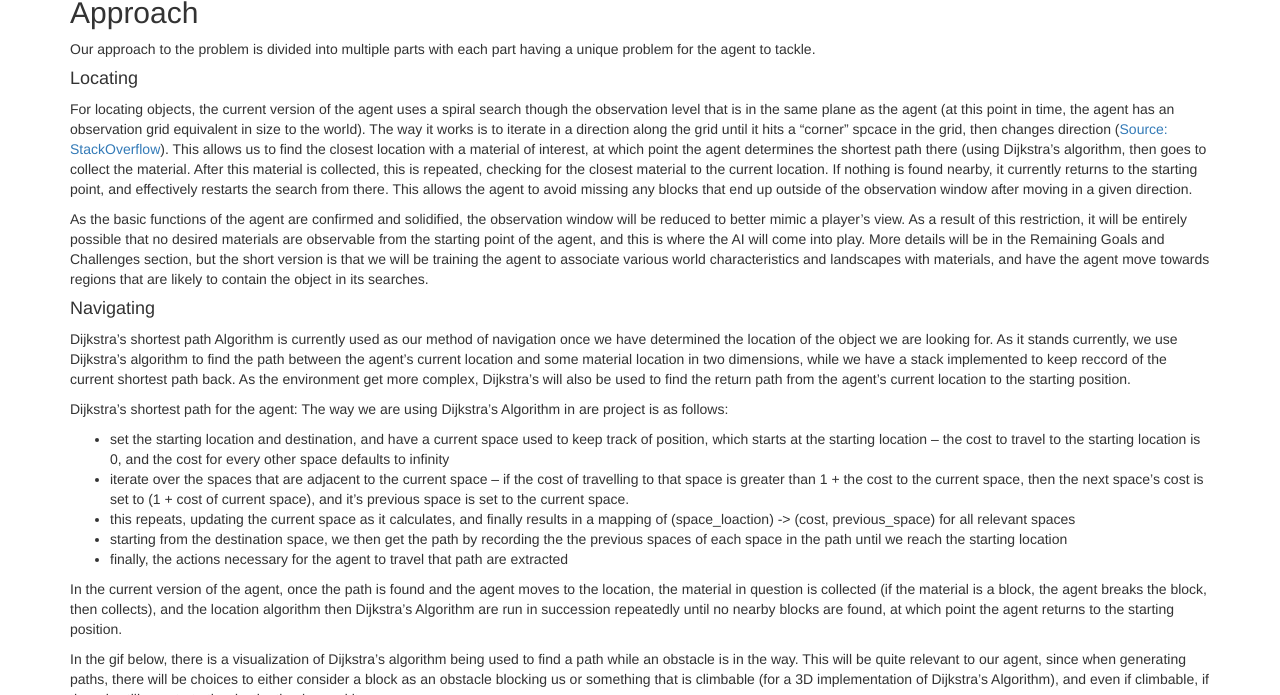
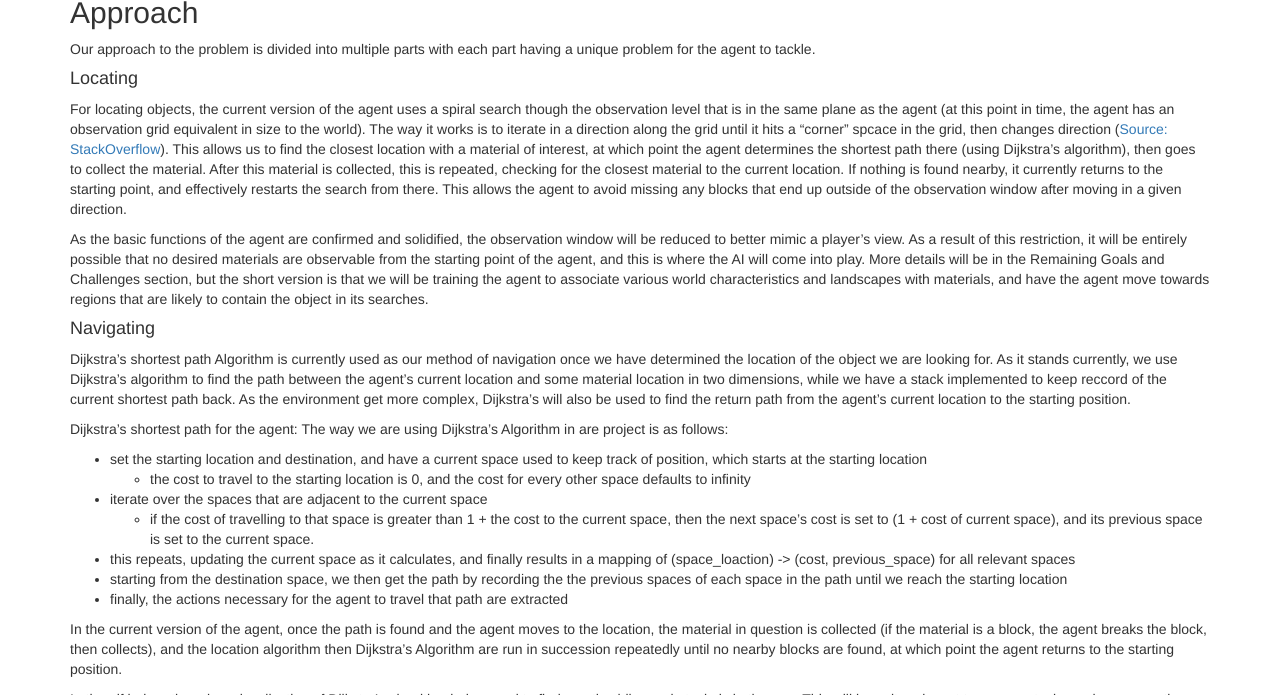
Before and after one commit to dheyay/mAIncrafters, a Jekyll site: the page built from docs/status.md, in a window 1280 px wide and 900 px high, scrolled down 1158 px, cut to the strip 119-814 px from the top of the window. Built offline with Jekyll 4.4.1, drawn with Linux system fonts in a browser that asks for light colours.

Commit message:
Update status.md

```diff
--- a/docs/status.md
+++ b/docs/status.md
@@ -17,7 +17,7 @@ For our project in Minecraft AI, we will be focusing on navigation and automatio
 Our approach to the problem is divided into multiple parts with each part having a unique problem for the agent to tackle.
 
 #### Locating
-For locating objects, the current version of the agent uses a spiral search though the observation level that is in the same plane as the agent (at this point in time, the agent has an observation grid equivalent in size to the world). The way it works is to iterate in a direction along the grid until it hits a "corner" spcace in the grid, then changes direction ([Source: StackOverflow](https://stackoverflow.com/questions/398299/looping-in-a-spiral)). This allows us to find the closest location with a material of interest, at which point the agent determines the shortest path there (using Dijkstra's algorithm, then goes to collect the material. After this material is collected, this is repeated, checking for the closest material to the current location. If nothing is found nearby, it currently returns to the starting point, and effectively restarts the search from there. This allows the agent to avoid missing any blocks that end up outside of the observation window after moving in a given direction.
+For locating objects, the current version of the agent uses a spiral search though the observation level that is in the same plane as the agent (at this point in time, the agent has an observation grid equivalent in size to the world). The way it works is to iterate in a direction along the grid until it hits a "corner" spcace in the grid, then changes direction ([Source: StackOverflow](https://stackoverflow.com/questions/398299/looping-in-a-spiral)). This allows us to find the closest location with a material of interest, at which point the agent determines the shortest path there (using Dijkstra's algorithm), then goes to collect the material. After this material is collected, this is repeated, checking for the closest material to the current location. If nothing is found nearby, it currently returns to the starting point, and effectively restarts the search from there. This allows the agent to avoid missing any blocks that end up outside of the observation window after moving in a given direction.
 
 
 As the basic functions of the agent are confirmed and solidified, the observation window will be reduced to better mimic a player's view. As a result of this restriction, it will be entirely possible that no desired materials are observable from the starting point of the agent, and this is where the AI will come into play. More details will be in the Remaining Goals and Challenges section, but the short version is that we will be training the agent to associate various world characteristics and landscapes with materials, and have the agent move towards regions that are likely to contain the object in its searches.
@@ -30,9 +30,9 @@ Dijkstra's shortest path Algorithm is currently used as our method of navigation
 Dijkstra's shortest path for the agent:
 The way we are using Dijkstra's Algorithm in are project is as follows:
 - set the starting location and destination, and have a current space used to keep track of position, which starts at the starting location
--- the cost to travel to the starting location is 0, and the cost for every other space defaults to infinity
+  - the cost to travel to the starting location is 0, and the cost for every other space defaults to infinity
 - iterate over the spaces that are adjacent to the current space
--- if the cost of travelling to that space is greater than 1 + the cost to the current space, then the next space's cost is set to (1 + cost of current space), and it's previous space is set to the current space.
+  - if the cost of travelling to that space is greater than 1 + the cost to the current space, then the next space's cost is set to (1 + cost of current space), and its previous space is set to the current space.
 - this repeats, updating the current space as it calculates, and finally results in a mapping of (space_loaction) -> (cost, previous_space) for all relevant spaces
 - starting from the destination space, we then get the path by recording the the previous spaces of each space in the path until we reach the starting location
 - finally, the actions necessary for the agent to travel that path are extracted
```
